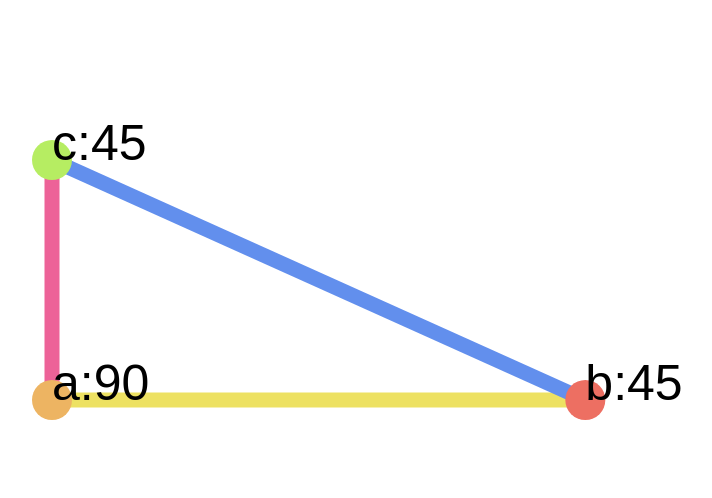
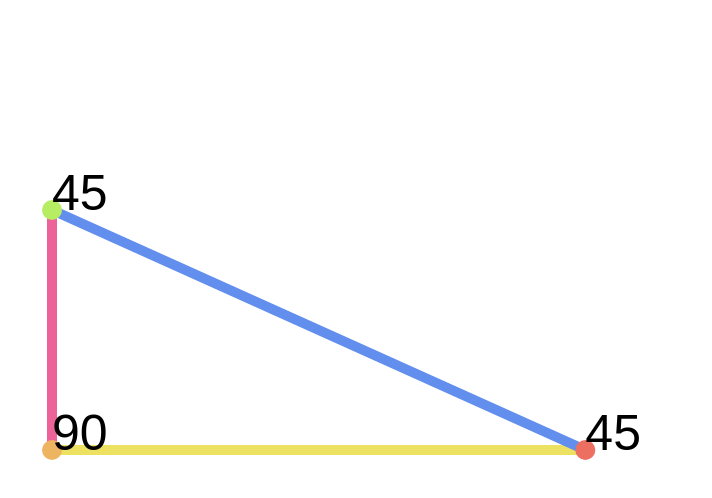
Before and after one commit to fedcocoa/RDewan.uk, a plain HTML site: page Triangles/index.html in a window 1280 px wide. Shown: the whole page, without its empty margins (268-980 px from the left). Drawn offline with Linux system fonts and the light colour scheme.

Commit message:
Triangles update

```diff
--- a/Triangles/index.html
+++ b/Triangles/index.html
@@ -1,23 +1,28 @@
 <html>
   <link rel="stylesheet" type="text/css" href="index.css">
   <title>Triangles - Rohan Dewan</title>
-  <body>
+  <body onresize="resize()">
     <canvas id="canvas">
     <script type="text/javascript" src="RD.js"></script>
     <script>
       canvasCheck();
       canvasSize(window.innerWidth,window.innerHeight);
 
-      var radius = 20;
-      var width = 15;
+      function resize() {
+        canvasSize(window.innerWidth,window.innerHeight);
+
+      }
+
+      var radius = 10;
+      var width = 10;
 
       var angleA = 90;
       var angleB = 45;
       var angleC = 45;
 
-      var pointA = new Point(canvas.width/4,canvas.height/2);
-      var pointB = new Point(canvas.width/3*2,canvas.height/2);
-      var pointC = new Point(canvas.width/4,canvas.height/5);
+      var pointA = new Point(canvas.width/4,canvas.height/2+50);
+      var pointB = new Point(canvas.width/3*2,canvas.height/2+50);
+      var pointC = new Point(canvas.width/4,canvas.height/5+50);
 
       var A = new Line(pointA,pointB,width,"#EDE162");
       var B = new Line(pointB,pointC,width,"#628FED");
@@ -27,9 +32,9 @@
       var b = new Circle(pointB,radius,"#ED6F62","fill");
       var c = new Circle(pointC,radius,"#B6ED62","fill");
 
-      var aText = new Text("a:"+angleA.toString(),a.center);
-      var bText = new Text("b:"+angleB.toString(),b.center);
-      var cText = new Text("c:"+angleC.toString(),c.center);
+      var aText = new Text(angleA,a.center);
+      var bText = new Text(angleB,b.center);
+      var cText = new Text(angleC,c.center);
 
 
     </script>
```
